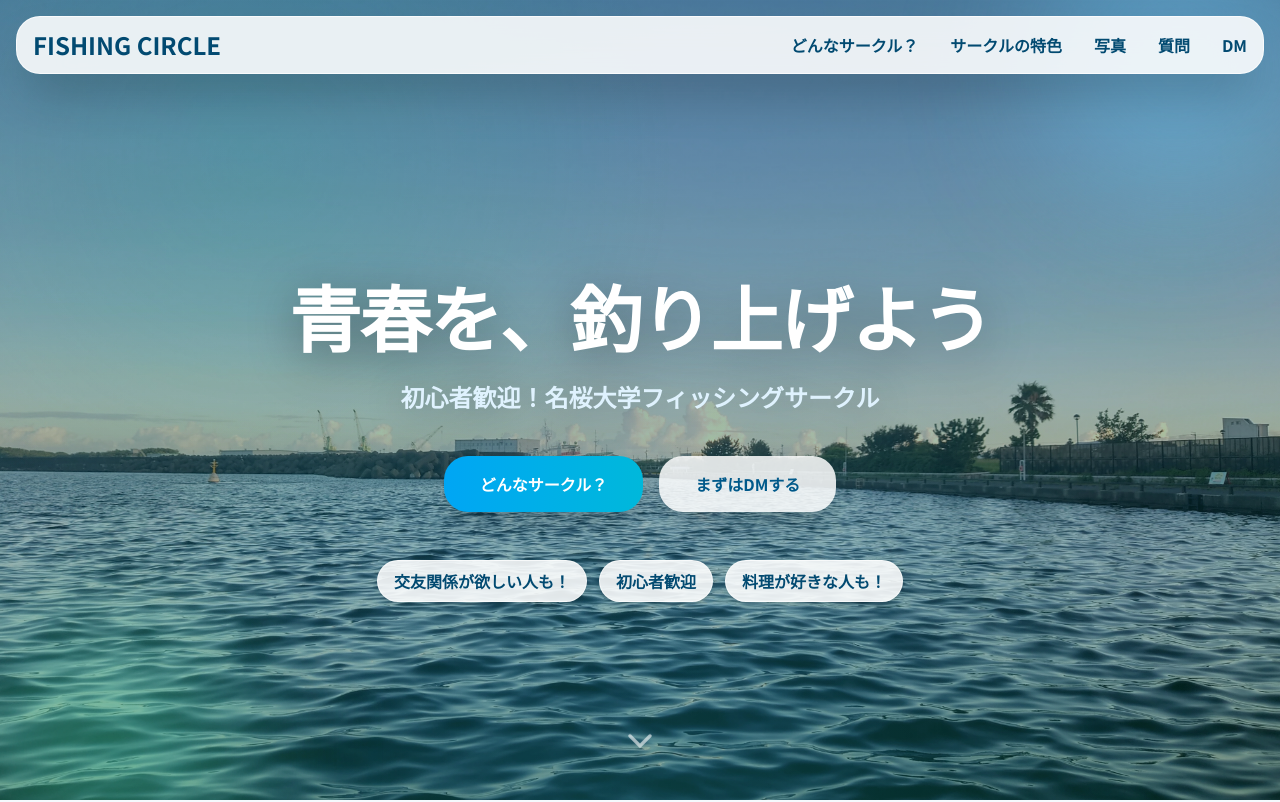
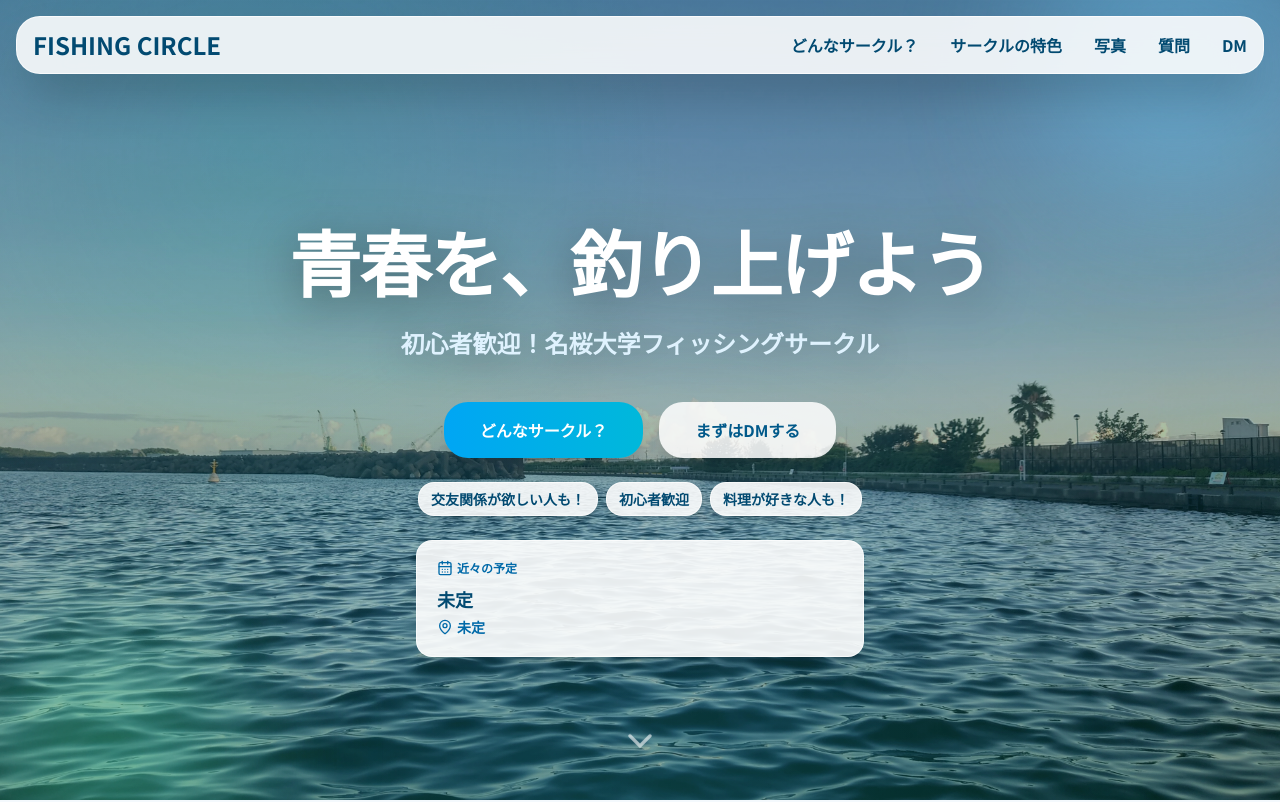
Before and after one commit to ym-410/meio-fishing-circle, a Next.js app: page / in a window 1280 px wide. Shown: the top 802 px of the page. Built offline with nearby package versions, Linux system fonts and the light colour scheme; a web font is replaced by a local one.

Commit message:
Heroに予定表を追加

```diff
--- a/components/sections/HeroSection.tsx
+++ b/components/sections/HeroSection.tsx
@@ -6,7 +6,13 @@
 'use client';
 
 import React from 'react';
-import { ChevronDown } from 'lucide-react';
+import { CalendarDays, ChevronDown, MapPin } from 'lucide-react';
+
+const nextEvent = {
+  date: '未定',
+  time: '',
+  place: '未定',
+};
 
 export const HeroSection: React.FC = () => {
   return (
@@ -22,7 +28,6 @@
 
       {/* 背景エフェクト */}
       <div className="absolute inset-0">
-        {/* 波のパターン */}
         <div className="absolute inset-0 opacity-55">
           <div className="absolute inset-0 bg-[radial-gradient(circle_at_50%_110%,rgba(56,189,248,0.35),transparent_55%)]"></div>
           <div className="absolute inset-0 bg-[radial-gradient(circle_at_20%_20%,rgba(16,185,129,0.25),transparent_35%)]"></div>
@@ -33,7 +38,6 @@
 
       {/* メインコンテンツ */}
       <div className="relative px-6 max-w-6xl mx-auto z-10 text-center pt-20">
-
         {/* キャッチコピー */}
         <h1 className="text-3xl md:text-7xl font-black text-white mb-6 animate-fade-in-delay leading-[1.05] tracking-tight drop-shadow-[0_10px_25px_rgba(0,0,0,0.35)]">
           青春を、釣り上げよう
@@ -63,16 +67,30 @@
         </div>
 
         {/* 追加情報 */}
-        <div className="mt-12 flex flex-wrap gap-3 justify-center text-sky-900 text-sm md:text-base animate-fade-in-delay-2 font-bold">
-          <div className="px-4 py-2 rounded-full bg-white/88 shadow-md border border-white/70">
+        <div className="mt-6 flex flex-wrap gap-2 justify-center text-sky-900 text-xs md:text-sm animate-fade-in-delay-2 font-bold">
+          <div className="px-3 py-1.5 rounded-2xl bg-white/88 shadow-md border border-white/70">
             交友関係が欲しい人も！
           </div>
-          <div className="px-4 py-2 rounded-full bg-white/88 shadow-md border border-white/70">
-
+          <div className="px-3 py-1.5 rounded-2xl bg-white/88 shadow-md border border-white/70">
             初心者歓迎
           </div>
-          <div className="px-4 py-2 rounded-full bg-white/88 shadow-md border border-white/70">
+          <div className="px-3 py-1.5 rounded-2xl bg-white/88 shadow-md border border-white/70">
             料理が好きな人も！
+          </div>
+        </div>
+
+        {/* 近々の日程 */}
+        <div className="mt-6 flex justify-center animate-fade-in-delay-2">
+          <div className="w-full max-w-md bg-white/90 rounded-2xl px-5 py-4 shadow-xl border border-white/70 text-left">
+            <p className="inline-flex items-center gap-1 text-xs font-bold text-sky-700">
+              <CalendarDays className="w-4 h-4" />
+              近々の予定
+            </p>
+            <p className="mt-1 text-lg font-black text-sky-900">{nextEvent.date} {nextEvent.time}</p>
+            <p className="mt-1 inline-flex items-center gap-1 text-sm font-semibold text-sky-700">
+              <MapPin className="w-4 h-4" />
+              {nextEvent.place}
+            </p>
           </div>
         </div>
       </div>
```
